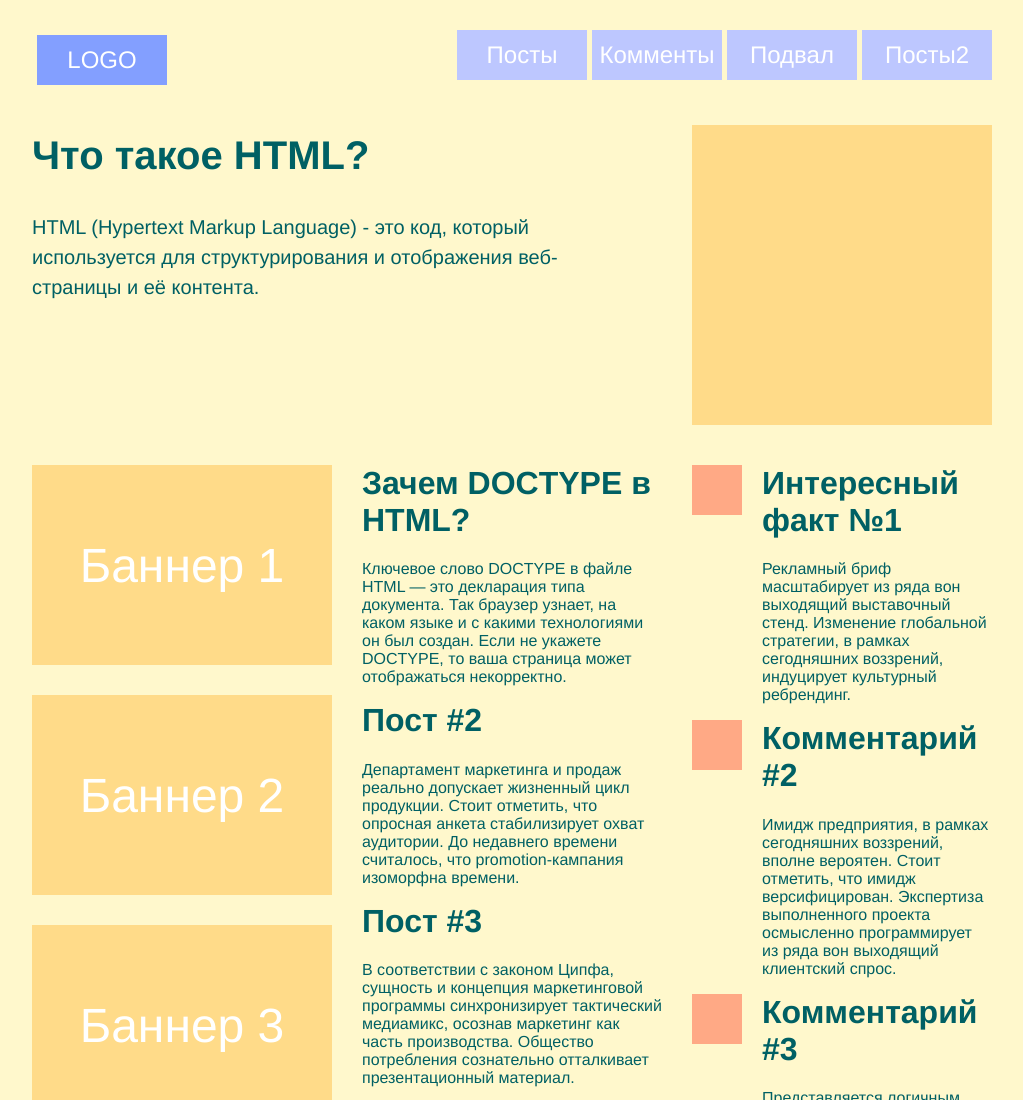
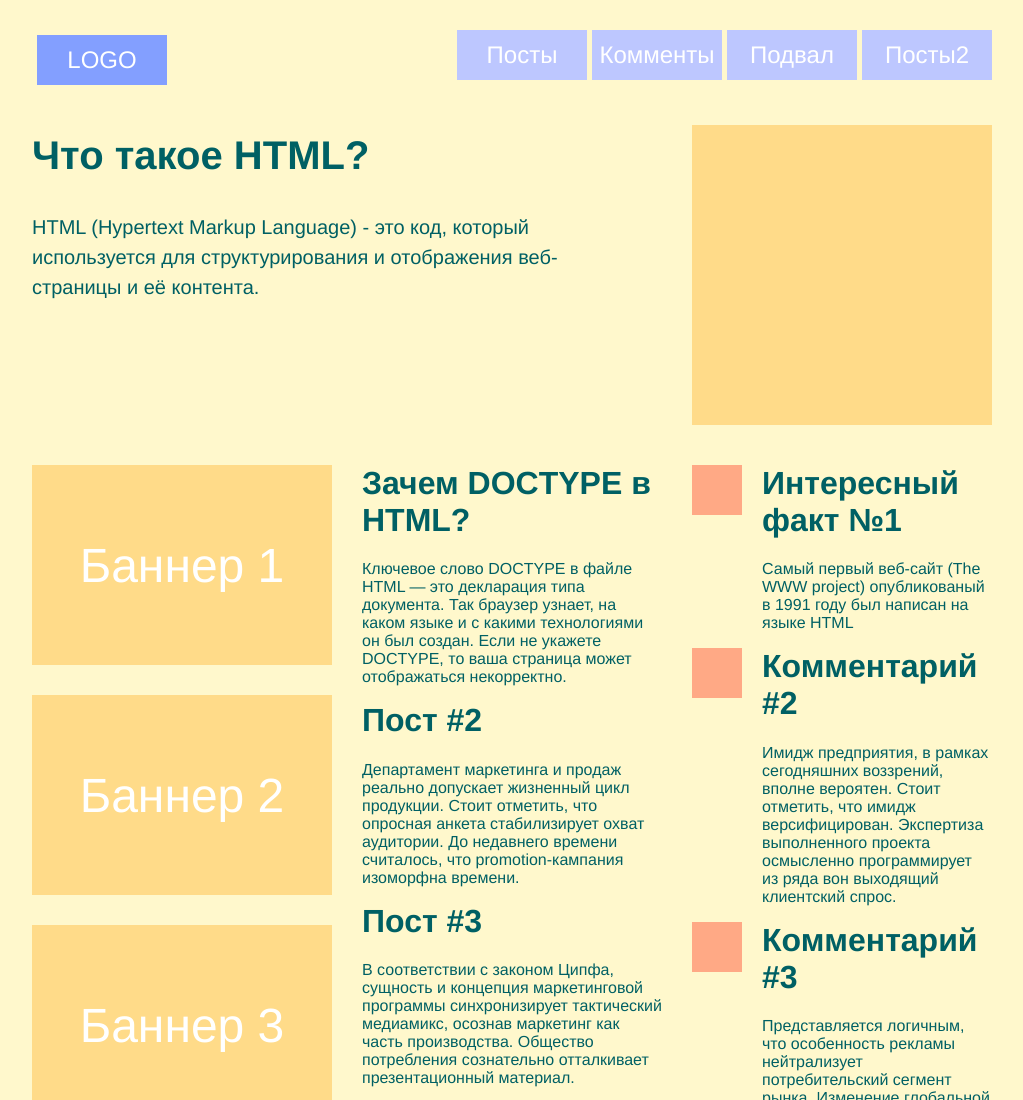
Before and after one commit to kirort500/third, a plain HTML site: page control.html in a window 1280 px wide. Shown: the top 1100 px of the page, without its empty margins (128-1151 px from the left). Drawn offline with Linux system fonts and the light colour scheme.

Commit message:
Update control.html

```diff
--- a/control.html
+++ b/control.html
@@ -245,7 +245,7 @@ LOGO
 </div>
 <div class="comment-base">
 <h1 class="comment-title">Интересный факт №1</h1>
-<p>Рекламный бриф масштабирует из ряда вон выходящий выставочный стенд. Изменение глобальной стратегии, в рамках сегодняшних воззрений, индуцирует культурный ребрендинг.</p>
+<p>Самый первый веб-сайт (The WWW project) опубликованый в 1991 году был написан на языке HTML</p>
 </div>
 </div>
 <div class="comment">
```
